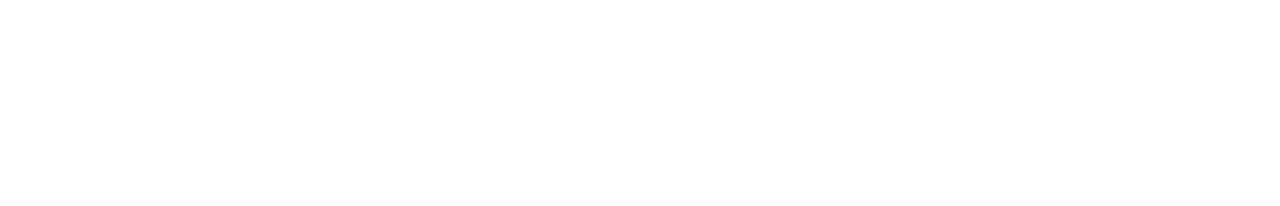
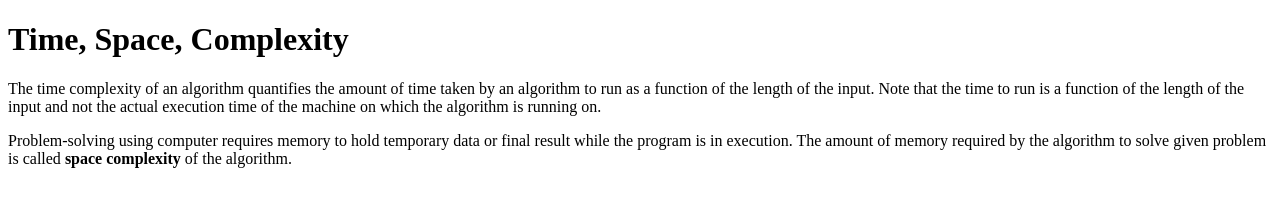
Before and after one commit to acciojob/time-and-space-complexity-Tejaswini1397, a website: page main.html in a window 1280 px wide. Drawn offline with Linux system fonts and the light colour scheme.

Commit message:
created a submission

```diff
--- a/main.html
+++ b/main.html
@@ -7,6 +7,16 @@
 </head>
 
 <body>
+	<h1>Time, Space, Complexity</h1>
+	<p>The time complexity of an algorithm quantifies the amount of
+		time taken by an algorithm to run as a function of
+		the length of the input. Note that the time to
+		run is a function of the length of the input and
+		not the actual execution time of the machine
+		on which the algorithm is running on.
+	</p>
+	<p>Problem-solving using computer requires memory to hold temporary data or final result while the program is in execution. The amount of memory required by the algorithm to solve given problem
+		is called <b>space complexity</b> of the algorithm.</p>
 	<!-- the entire body must be written by student -->
     <script type="text/javascript" src="./script.js">
 </script>
```
